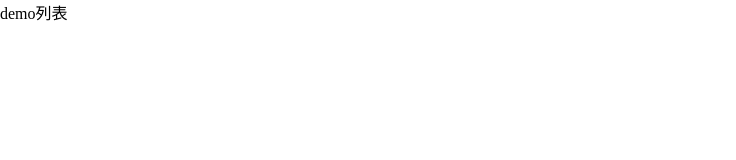
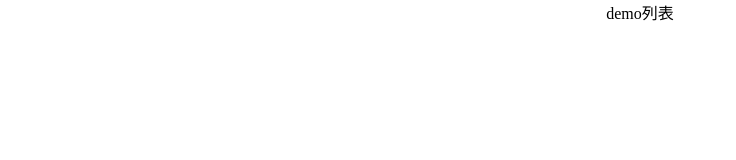
Before and after one commit to muzi131313/angular_learn, a plain HTML site: page index.html in a window 1280 px wide. Shown: the whole page, without its empty margins (0-736 px from the left). Drawn offline with Linux system fonts and the light colour scheme.

Commit message:
样式修改

```diff
--- a/index.html
+++ b/index.html
@@ -8,17 +8,24 @@
     <style type="text/css">
 		*{ padding: 0; margin: 0; }
 		ul{ list-style: none; }
+		a{ text-decoration: none; }
+		#page{ display: flex; flex-direction: column; }
+		#page header{ height: 10px; text-align: center; }
+		#urls{ flex: 1; }
+		#urls li{ height: 10px; text-align: center; }
     </style>
 </head>
 <body>
+	<div id="page">
 		<header>
 			demo列表
 		</header>
-	<section>
+		<section id="urls">
 			<ul>
 				<li><a href="demos/ng-expander.html"></a></li>
 				<li><a href="demos/ng-accordation.html"></a></li>
 			</ul>
 		</section>
+	</div>
 </body>
 </html>
```
Lines whose indentation alone changed are shown as unchanged.
